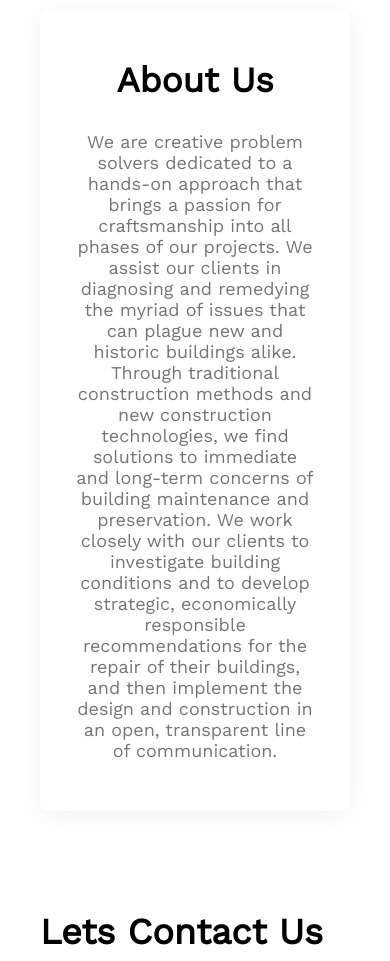
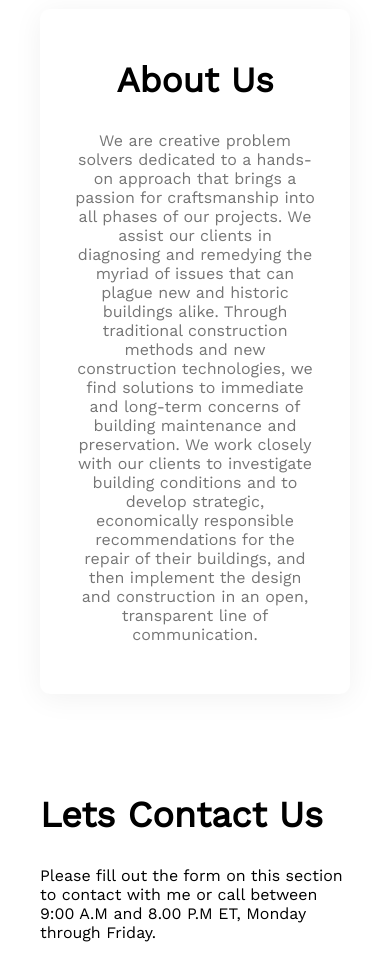
Before and after one commit to osmangony01/architects_a2, a plain HTML site: page index.html in a window 390 px wide. Shown: the part 5720-6681 px from the top of the page. Drawn offline with nearby package versions, Linux system fonts and the light colour scheme.

Commit message:
fixing some style

```diff
--- a/styles/style.css
+++ b/styles/style.css
@@ -497,7 +497,9 @@ nav h2{
         margin: 0px 40px 100px;
         padding: 50px 35px;
     }
-
+    .section-description {
+        font-size: 16px;
+    }
     .contact {
         padding: 0;
         margin: 0px 40px;
```
